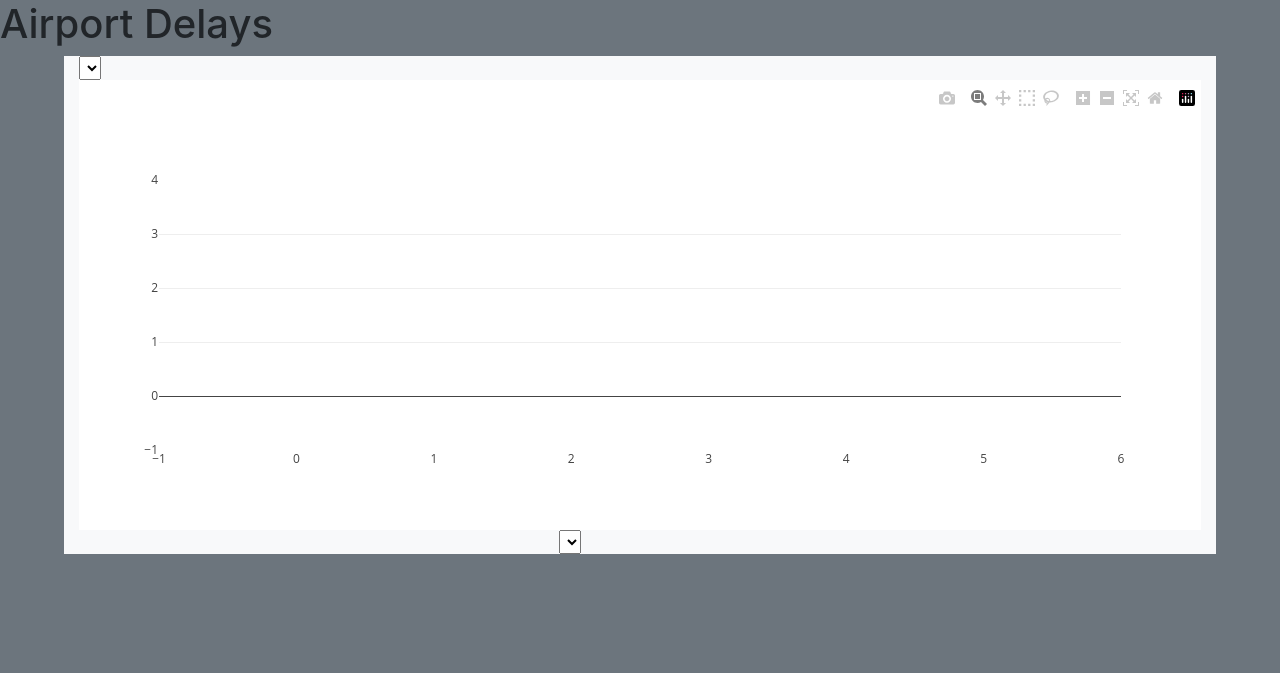
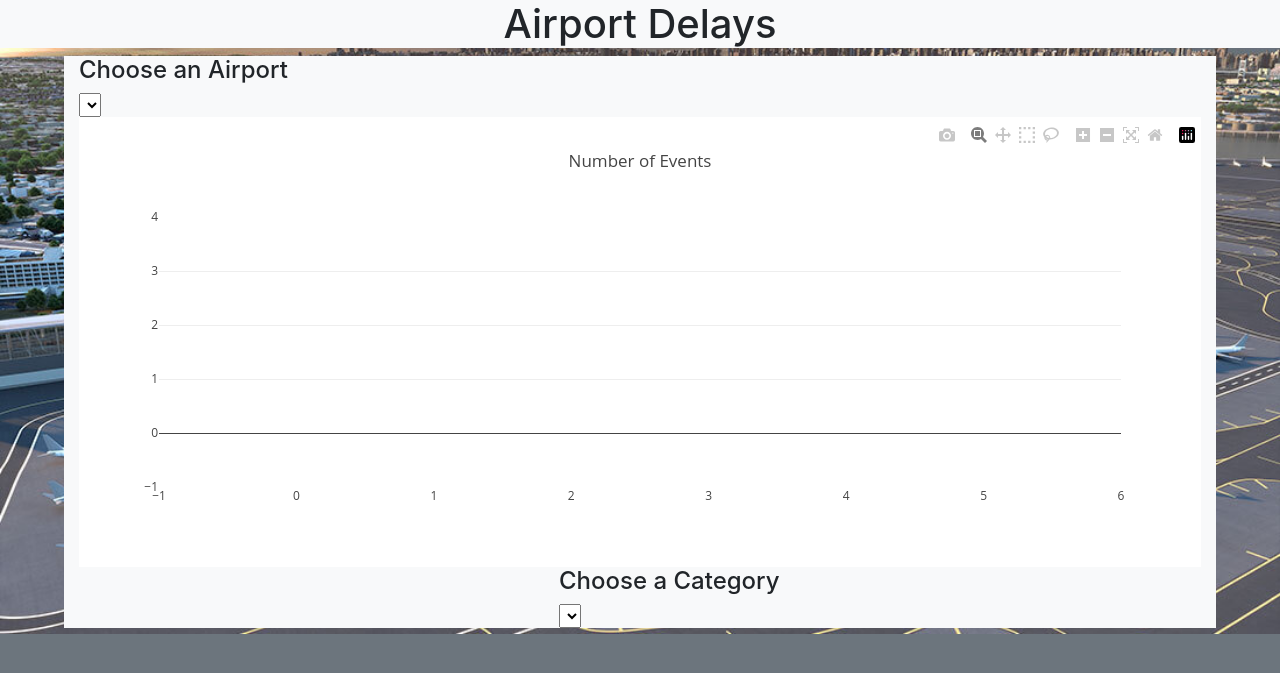
Before and after one commit to bglaudesc/Project2, a Flask app: page / in a window 1280 px wide. Shown: the top 673 px of the page. Run offline with Flask 2, Linux system fonts and the light colour scheme; data that the repository does not hold is empty; some libraries are stand-ins or nearby versions.

Commit message:
updated website design

```diff
--- a/static/css/style.css
+++ b/static/css/style.css
@@ -5,3 +5,13 @@
     margin-left: auto;
     margin-right: auto;
 }
+
+body{
+    background-image: url("../images/airport.jpg");
+    background-repeat: no-repeat;
+    background-position: center;
+    background-size: cover;
+}
+.hide{
+    display: none;
+}
--- a/static/js/logic.js
+++ b/static/js/logic.js
@@ -21,6 +21,8 @@ $.ajax({
             }
         });
         // console.log(jsondata);
+        $("#loading").addClass("hide")
+        $("#content").removeClass("hide")
         airport_dropdown(airports)
         weather_dropdown()
     })
@@ -85,7 +87,7 @@ function barchart(airport) {
         }
     })
 
-    var layout = { barmode: 'stack' };
+    var layout = { barmode: 'stack' , title:"Number of Events" };
 
     Plotly.newPlot('bar', data, layout);
 }
@@ -216,7 +218,7 @@ function Top10(Weather) {
     };
     var data = [trace1];
     var layout = {
-        title: 'Weather Conditions',
+        title: 'Top 10 Weather Conditions',
         barmode: 'stack'
     };
     Plotly.newPlot('Top10', data, layout);
--- a/templates/index.html
+++ b/templates/index.html
@@ -2,7 +2,7 @@
 <html lang="en">
 
 <head>
-    <title>Title</title>
+    <title>Airport Delays</title>
     <!-- Required meta tags -->
     <meta charset="utf-8">
     <meta name="viewport" content="width=device-width, initial-scale=1, shrink-to-fit=no">
@@ -15,10 +15,16 @@
 
 
 <body class="bg-secondary">
-    <H1>Airport Delays</H1>
-    <div class="mycontainer bg-light">
+    <div class="text-center bg-light">
+        <h1>Airport Delays</h1>
+    </div>
+    <div id="loading" class="mycontainer text-center">
+        <img src="{{url_for('static', filename='images/loading.gif')}}" alt="loading">
+    </div>
+    <div id="content" class="mycontainer bg-light hide">
         <div class="row">
             <div class="col-md-12">
+                <h4>Choose an Airport</h4>
 
                 <select name="airports" id="airports"></select>
                 <!-- <select name="airports" id="airports" onchange="onchange(this.value)"></select> -->
@@ -29,6 +35,7 @@
                 <div id="pie"></div>
             </div>
             <div class="col-md-7">
+                <h4>Choose a Category</h4>
                 <select name="Weather" id="Weather"></select>
                 <div id="Top10"></div>
             </div>
```
Also changed, not shown: static/images/airport.jpg (added), static/images/loading.gif (added).
